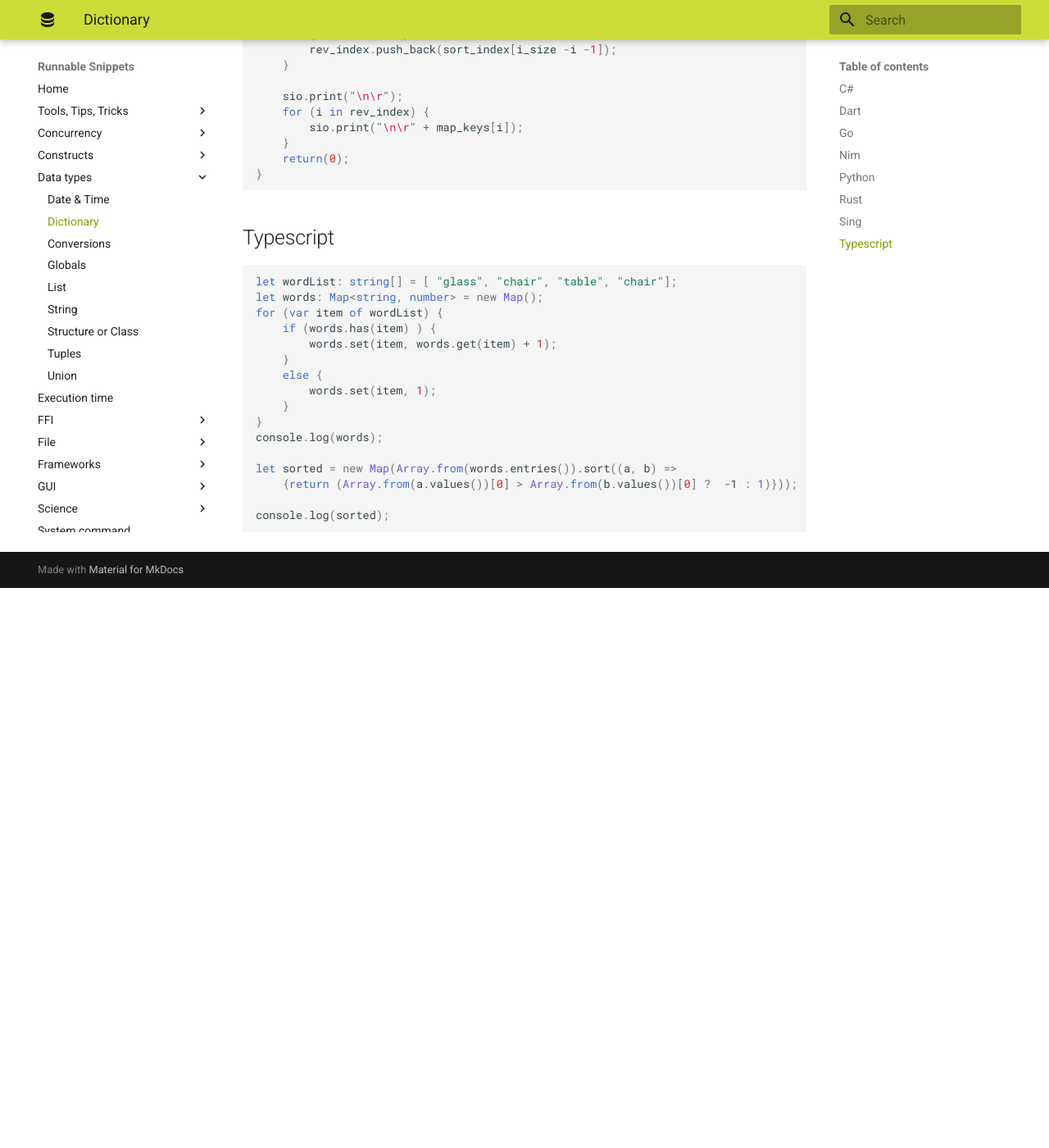
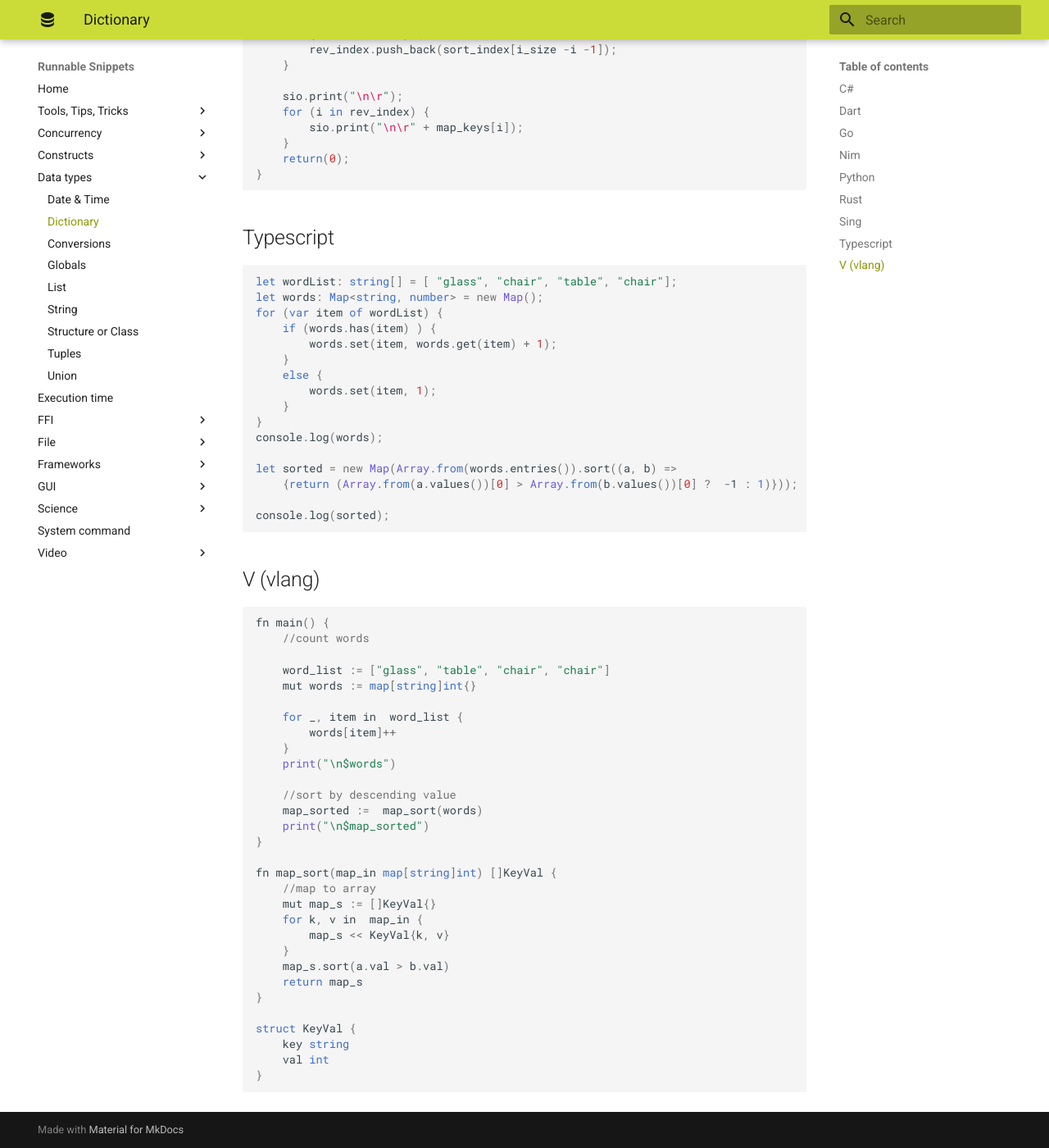
Before and after one commit to wegmarken2006/snippets_src, an MkDocs documentation site: the page built from docs/Dict.md, in a window 1280 px wide and 1400 px high, scrolled down 4840 px. Shown: the whole window at 82% size. Built offline with MkDocs 1.6.1 and Material for MkDocs 9.7.7, drawn with Linux system fonts in a browser that asks for light colours; before the commit the page ends 5557 px from its top, so only the background shows below that.

Commit message:
vlang dictionary

````diff
--- a/docs/Dict.md
+++ b/docs/Dict.md
@@ -274,3 +274,37 @@ let sorted = new Map(Array.from(words.entries()).sort((a, b) =>
 
 console.log(sorted);
 ```
+
+## V (vlang)
+```Go
+fn main() {
+    //count words
+
+	word_list := ["glass", "table", "chair", "chair"]
+    mut words := map[string]int{}
+
+    for _, item in  word_list {
+        words[item]++
+    }
+    print("\n$words")
+
+    //sort by descending value
+	map_sorted :=  map_sort(words)
+    print("\n$map_sorted")
+}
+
+fn map_sort(map_in map[string]int) []KeyVal {
+    //map to array
+    mut map_s := []KeyVal{}
+    for k, v in  map_in {
+        map_s << KeyVal{k, v}
+    }
+	map_s.sort(a.val > b.val)
+    return map_s
+}
+
+struct KeyVal {
+    key string
+    val int
+}
+```
````
